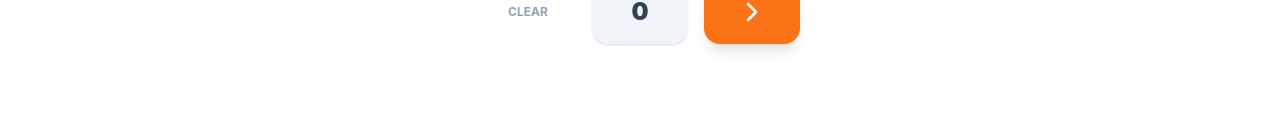
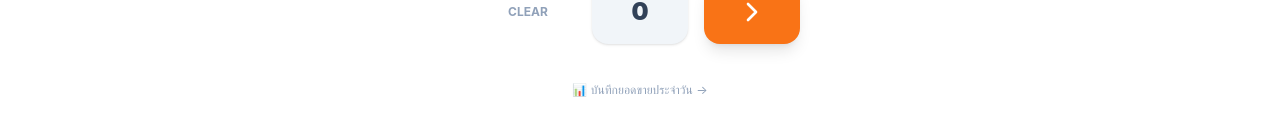
Before and after one commit to nattasitchickenswag-debug/bbc-ordering-v1, a Next.js app: page / in a window 1280 px wide. Shown: the part 587-722 px from the top of the page. Built offline with nearby package versions, Linux system fonts and the light colour scheme.

Commit message:
feat: add sales page link on login screen
Co-Authored-By: Claude Sonnet 4.6 <noreply@anthropic.com>

```diff
--- a/src/app/page.tsx
+++ b/src/app/page.tsx
@@ -366,6 +366,11 @@ export default function BBCSystemFinal() {
               <ChevronRight size={32} />
             </button>
           </div>
+          <div className="mt-8 text-center">
+            <a href="/sales" className="text-xs text-slate-400 hover:text-orange-500 transition-colors">
+              📊 บันทึกยอดขายประจำวัน →
+            </a>
+          </div>
         </div>
       </div>
     </div>
```
